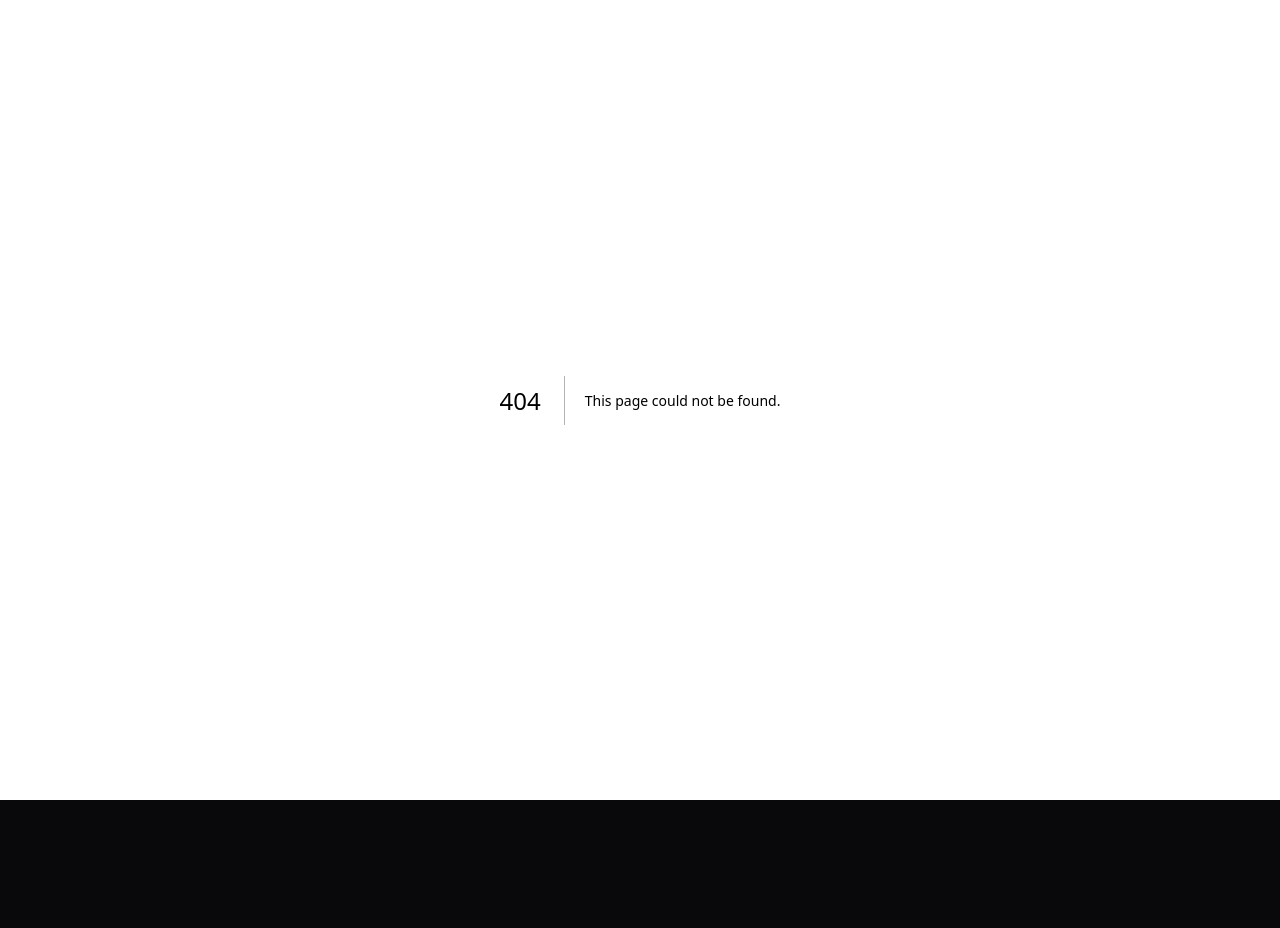
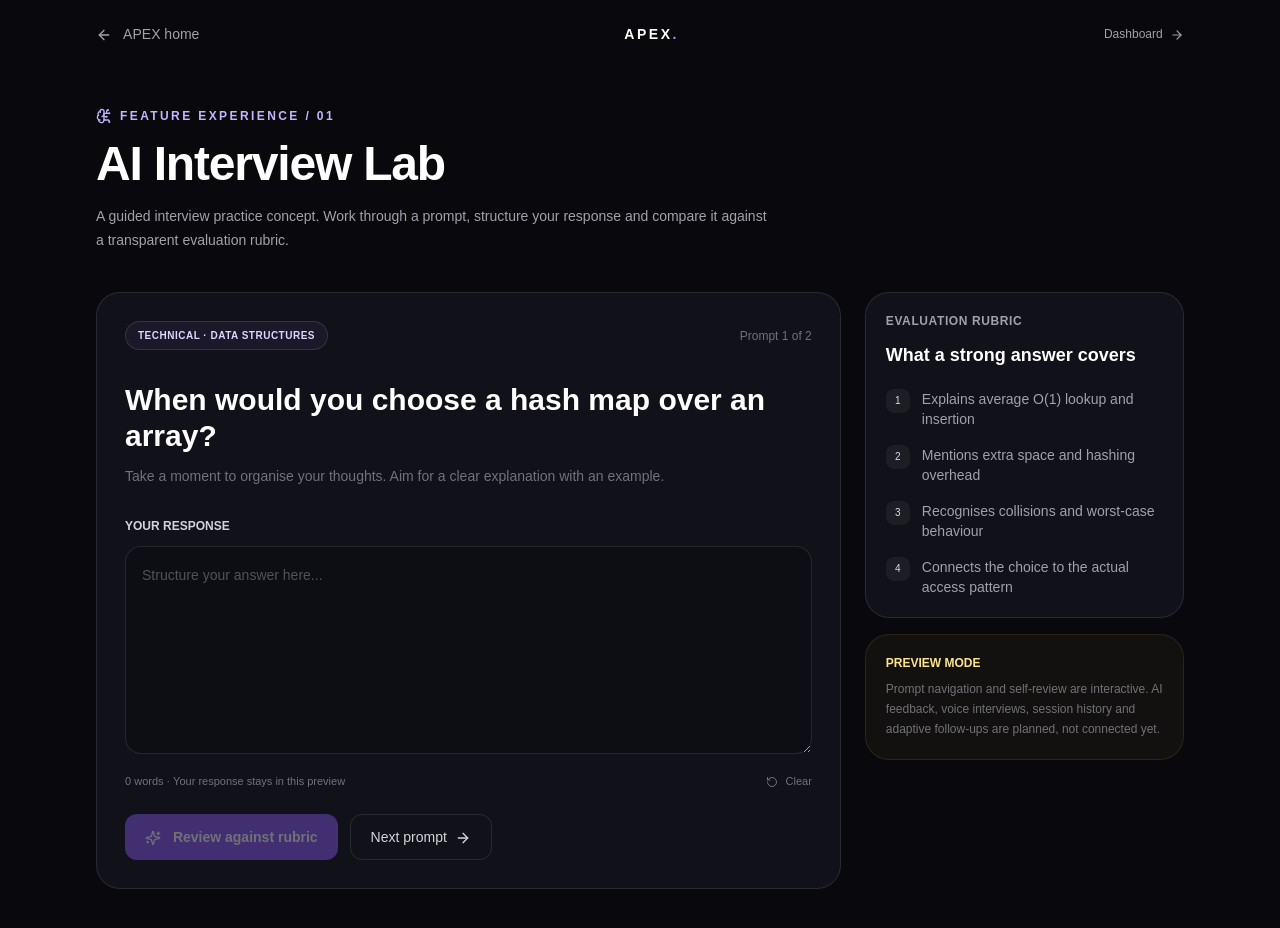
Before and after one commit to ansh44233/APEX-AI-Career-Developer-Intelligence-Platform, a Next.js app: page /features/interview-lab in a window 1280 px wide. Before the commit this address had no page. Shown: the top 928 px of the page. Before the commit the page ends 800 px from the top, so only its background shows below. Built offline with nearby package versions, Linux system fonts and the light colour scheme.

Commit message:
Add interactive interview lab feature preview

```diff
--- /dev/null
+++ b/src/app/features/interview-lab/page.tsx
@@ -0,0 +1,39 @@
+"use client";
+
+import { useState } from "react";
+import { ArrowLeft, ArrowRight, BrainCircuit, CheckCircle2, MessageSquareText, RotateCcw, Sparkles } from "lucide-react";
+
+const prompts = [
+  { category: "TECHNICAL · DATA STRUCTURES", question: "When would you choose a hash map over an array?", followUp: "What trade-offs would you consider if the input became very large?", rubric: ["Explains average O(1) lookup and insertion", "Mentions extra space and hashing overhead", "Recognises collisions and worst-case behaviour", "Connects the choice to the actual access pattern"] },
+  { category: "BEHAVIOURAL · TEAMWORK", question: "Tell me about a time you received feedback that changed how you worked.", followUp: "What did you do differently afterwards, and what changed?", rubric: ["Sets a clear situation and context", "Explains their own actions", "Shows reflection rather than defensiveness", "Describes a concrete outcome"] },
+];
+
+export default function InterviewLab() {
+  const [index, setIndex] = useState(0);
+  const [answer, setAnswer] = useState("");
+  const [reviewed, setReviewed] = useState(false);
+  const prompt = prompts[index];
+  const words = answer.trim() ? answer.trim().split(/\\s+/).length : 0;
+  return <main className="min-h-screen bg-[#09090d] text-white">
+    <header className="mx-auto flex max-w-6xl items-center justify-between px-5 py-6 sm:px-8"><a href="/" className="text-sm text-zinc-400 hover:text-white"><ArrowLeft className="mr-2 inline h-4 w-4"/> APEX home</a><span className="text-sm font-extrabold tracking-[0.18em]">APEX<span className="text-violet-400">.</span></span><a href="/dashboard" className="text-xs text-zinc-400 hover:text-white">Dashboard <ArrowRight className="ml-1 inline h-3.5 w-3.5"/></a></header>
+    <section className="mx-auto max-w-6xl px-5 pb-20 pt-10 sm:px-8">
+      <div className="mb-10"><p className="flex items-center gap-2 text-xs font-semibold tracking-[0.2em] text-violet-300"><BrainCircuit className="h-4 w-4"/> FEATURE EXPERIENCE / 01</p><h1 className="mt-4 text-4xl font-semibold tracking-tight sm:text-5xl">AI Interview Lab</h1><p className="mt-4 max-w-2xl text-sm leading-6 text-zinc-400">A guided interview practice concept. Work through a prompt, structure your response and compare it against a transparent evaluation rubric.</p></div>
+      <div className="grid gap-6 lg:grid-cols-[minmax(0,1.4fr)_minmax(280px,0.6fr)]">
+        <section className="rounded-3xl border border-white/10 bg-[#111119] p-5 sm:p-7">
+          <div className="flex flex-wrap items-center justify-between gap-3"><span className="rounded-full border border-violet-300/15 bg-violet-400/[0.07] px-3 py-1.5 text-[10px] font-semibold tracking-wider text-violet-200">{prompt.category}</span><span className="text-xs text-zinc-500">Prompt {index + 1} of {prompts.length}</span></div>
+          <h2 className="mt-8 text-2xl font-semibold leading-snug sm:text-3xl">{prompt.question}</h2>
+          <p className="mt-3 text-sm text-zinc-500">Take a moment to organise your thoughts. Aim for a clear explanation with an example.</p>
+          <label htmlFor="answer" className="mt-8 block text-xs font-semibold text-zinc-300">YOUR RESPONSE</label>
+          <textarea id="answer" value={answer} onChange={e => {setAnswer(e.target.value);setReviewed(false);}} placeholder="Structure your answer here..." className="mt-3 min-h-52 w-full resize-y rounded-2xl border border-white/10 bg-black/20 p-4 text-sm leading-6 text-zinc-200 outline-none transition placeholder:text-zinc-600 focus:border-violet-400/50"/>
+          <div className="mt-3 flex items-center justify-between text-[11px] text-zinc-500"><span>{words} words · Your response stays in this preview</span><button onClick={()=>{setAnswer("");setReviewed(false);}} className="hover:text-white"><RotateCcw className="mr-1 inline h-3 w-3"/> Clear</button></div>
+          <div className="mt-6 flex flex-wrap gap-3"><button onClick={()=>setReviewed(true)} disabled={!answer.trim()} className="rounded-xl bg-violet-500 px-5 py-3 text-sm font-semibold transition hover:bg-violet-400 disabled:cursor-not-allowed disabled:opacity-40"><Sparkles className="mr-2 inline h-4 w-4"/> Review against rubric</button><button onClick={()=>{setIndex((index+1)%prompts.length);setAnswer("");setReviewed(false);}} className="rounded-xl border border-white/10 px-5 py-3 text-sm text-zinc-300 hover:bg-white/[0.05]">Next prompt <ArrowRight className="ml-1 inline h-4 w-4"/></button></div>
+          {reviewed && <div className="mt-6 rounded-2xl border border-violet-300/15 bg-violet-400/[0.06] p-4"><p className="text-sm font-semibold text-violet-200"><CheckCircle2 className="mr-2 inline h-4 w-4"/> Review checklist ready</p><p className="mt-2 text-xs leading-5 text-zinc-400">This preview does not call an AI model or score your writing. Use the checklist at right to self-review your answer.</p><p className="mt-3 text-xs text-zinc-300">Follow-up question: {prompt.followUp}</p></div>}
+        </section>
+        <aside className="space-y-4">
+          <div className="rounded-3xl border border-white/10 bg-[#111119] p-5"><p className="text-xs font-semibold tracking-wider text-zinc-400">EVALUATION RUBRIC</p><h3 className="mt-3 text-lg font-semibold">What a strong answer covers</h3><ul className="mt-5 space-y-4">{prompt.rubric.map((item,i)=><li key={item} className="flex gap-3 text-sm leading-5 text-zinc-400"><span className="grid h-6 w-6 shrink-0 place-items-center rounded-lg bg-white/[0.05] text-[10px] text-violet-200">{i+1}</span>{item}</li>)}</ul></div>
+          <div className="rounded-3xl border border-amber-300/10 bg-amber-300/[0.04] p-5"><p className="text-xs font-semibold text-amber-200">PREVIEW MODE</p><p className="mt-2 text-xs leading-5 text-zinc-500">Prompt navigation and self-review are interactive. AI feedback, voice interviews, session history and adaptive follow-ups are planned, not connected yet.</p></div>
+        </aside>
+      </div>
+    </section>
+  </main>;
+}
```
